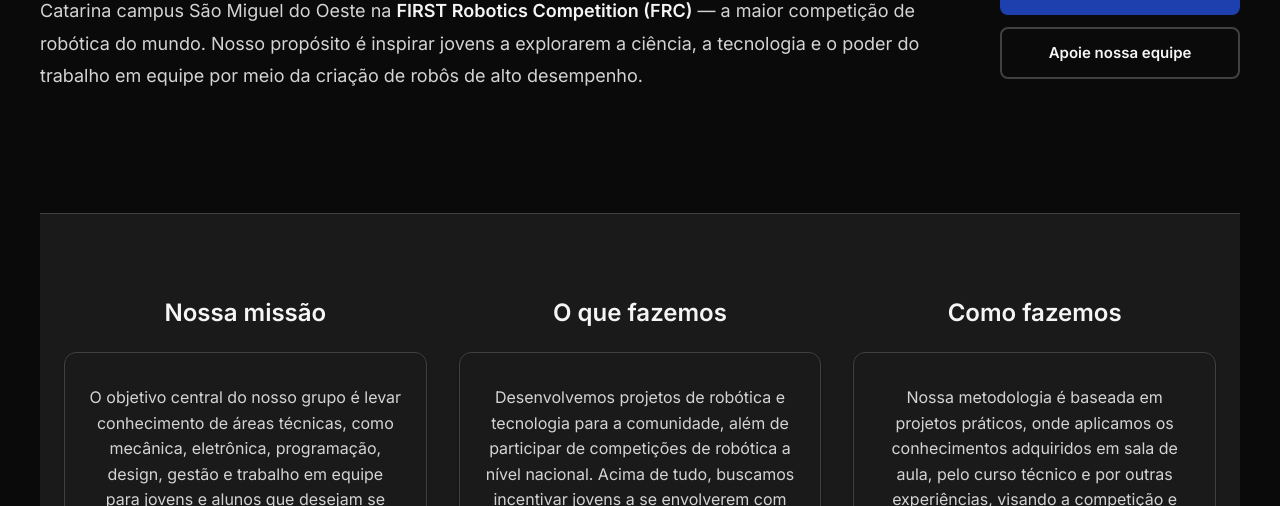
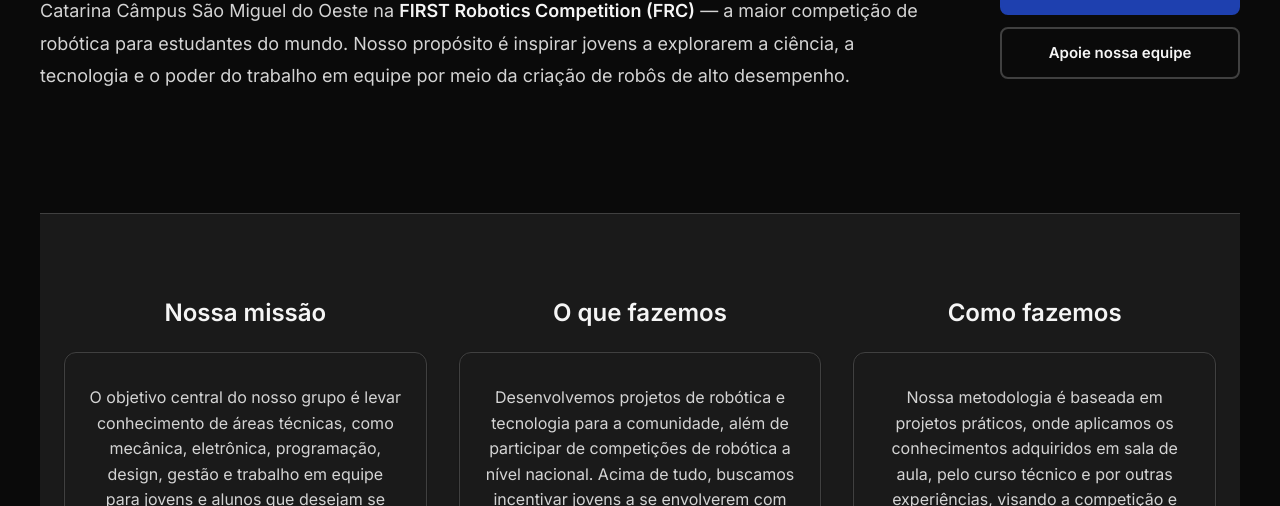
Before and after one commit to Gabrielassis134/FRC-11188-Site, a plain HTML site: page index.html in a window 1280 px wide. Shown: the part 594-1100 px from the top of the page. Drawn offline with Linux system fonts and the light colour scheme.

Commit message:
correções do marcos

```diff
--- a/index.html
+++ b/index.html
@@ -65,9 +65,9 @@
                <p>
                   Somos a <strong>SAR Dynamics</strong>, equipe brasileira de
                   robótica que representa o Instituto Federal de Santa Catarina
-                  campus São Miguel do Oeste na
+                  Câmpus São Miguel do Oeste na
                   <strong>FIRST Robotics Competition (FRC)</strong> — a maior
-                  competição de robótica do mundo. Nosso propósito é inspirar
+                  competição de robótica para estudantes do mundo. Nosso propósito é inspirar
                   jovens a explorarem a ciência, a tecnologia e o poder do
                   trabalho em equipe por meio da criação de robôs de alto
                   desempenho.
```
Also changed, not shown: contato.html (+1 -1 lines), projetos.html (+1 -1 lines).
